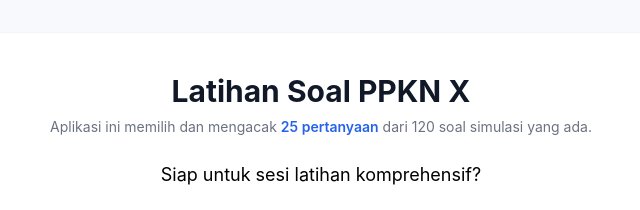
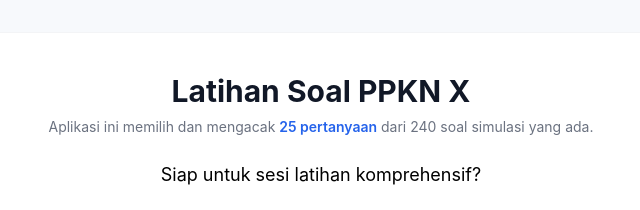
Before and after one commit to Ramdani-dev/ppkn, a plain HTML site: page index.html in a window 1280 px wide. Shown: the top 210 px of the page, 319-959 px from the left. Drawn offline with nearby package versions, Linux system fonts and the light colour scheme.

Commit message:
Update index.html

```diff
--- a/index.html
+++ b/index.html
@@ -33,7 +33,7 @@
     <div id="app" class="min-h-screen p-4 sm:p-8 flex items-start justify-center">
         <div class="w-full max-w-3xl bg-white shadow-xl rounded-2xl p-6 sm:p-10 border border-gray-100">
             <h1 class="text-3xl font-bold text-gray-900 mb-2 text-center">Latihan Soal PPKN  X</h1>
-            <p class="text-center text-sm text-gray-500 mb-6">Aplikasi ini memilih dan mengacak <span class="font-semibold text-blue-600">25 pertanyaan</span> dari 120 soal simulasi yang ada.</p>
+            <p class="text-center text-sm text-gray-500 mb-6">Aplikasi ini memilih dan mengacak <span class="font-semibold text-blue-600">25 pertanyaan</span> dari 240 soal simulasi yang ada.</p>
 
             <div id="start-screen" class="text-center">
                 <p class="text-lg mb-6">Siap untuk sesi latihan komprehensif?</p>
@@ -343,4 +343,5 @@
         }
     </script>
 </body>
+
 </html>
```
